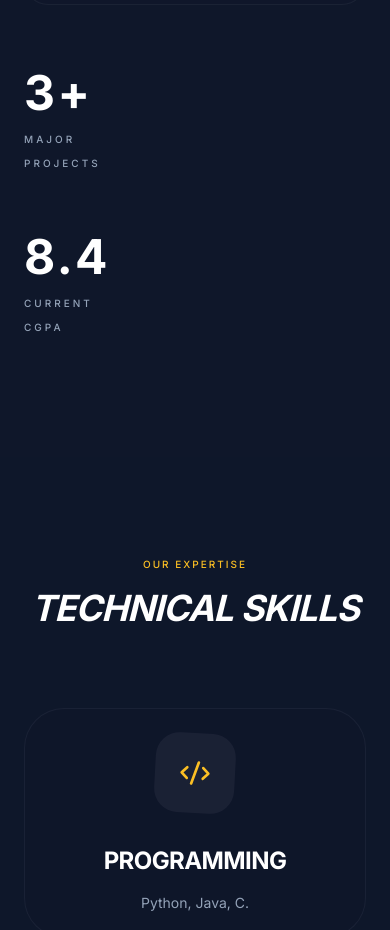
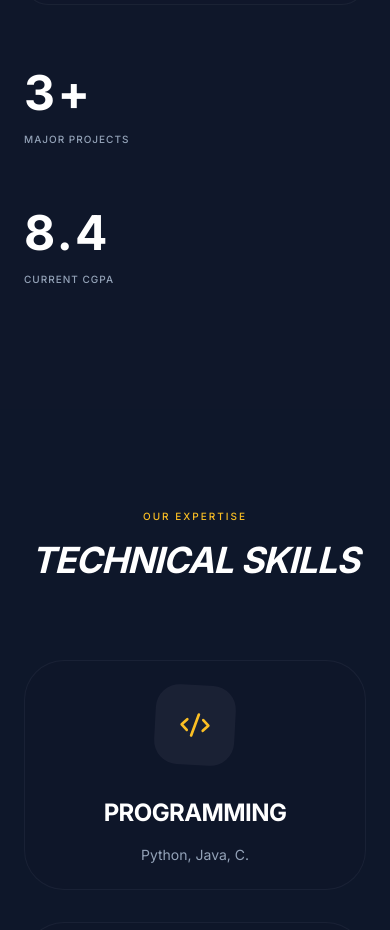
Before and after one commit to M-jegath/Portfolio, a React (Vite) app: page / in a window 390 px wide. Shown: the part 2200-3130 px from the top of the page. Built offline with nearby package versions, Linux system fonts and the light colour scheme.

Commit message:
Fix mobile stats alignment in About section

```diff
--- a/src/components/About.jsx
+++ b/src/components/About.jsx
@@ -64,12 +64,12 @@ const About = () => {
                         <div className="grid grid-cols-1 sm:grid-cols-2 gap-10">
                             <div className="group">
                                 <h3 className="text-5xl md:text-6xl font-bold text-white mb-2 group-hover:text-accent-mustard transition-colors">3+</h3>
-                                <span className="label text-muted-gray tracking-[0.3em]">Major <br /> Projects</span>
+                                <span className="label text-muted-gray tracking-widest sm:tracking-[0.3em]">Major Projects</span>
                                 <div className="h-1 w-0 bg-accent-mustard mt-4 group-hover:w-full transition-all duration-500" />
                             </div>
                             <div className="group">
                                 <h3 className="text-5xl md:text-6xl font-bold text-white mb-2 group-hover:text-accent-mustard transition-colors">8.4</h3>
-                                <span className="label text-muted-gray tracking-[0.3em]">Current <br /> CGPA</span>
+                                <span className="label text-muted-gray tracking-widest sm:tracking-[0.3em]">Current CGPA</span>
                                 <div className="h-1 w-0 bg-accent-mustard mt-4 group-hover:w-full transition-all duration-500" />
                             </div>
                         </div>
```
